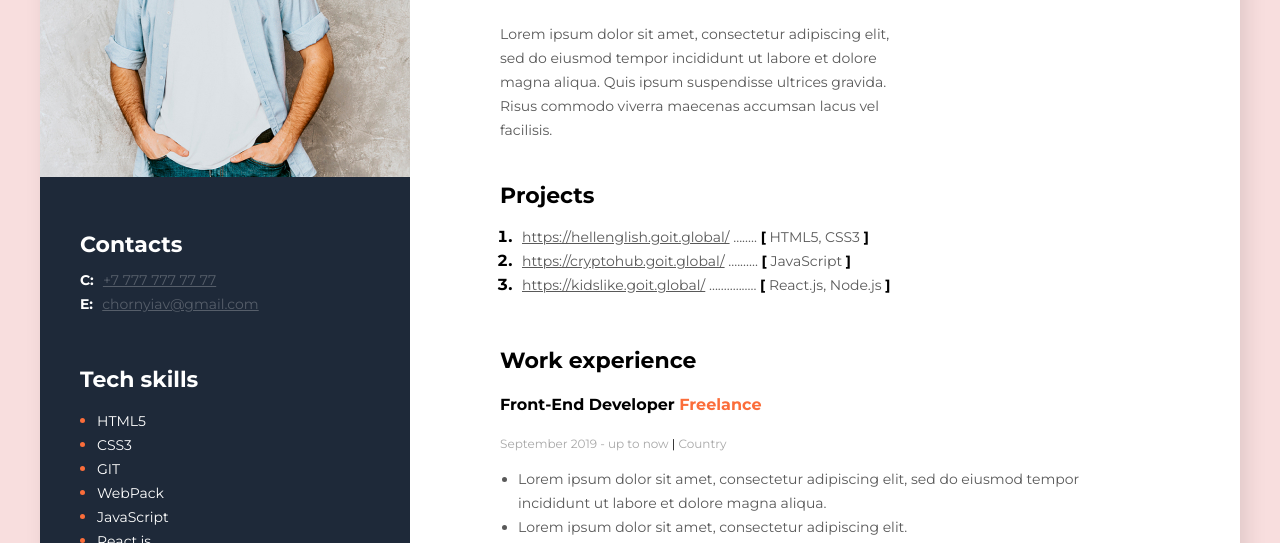
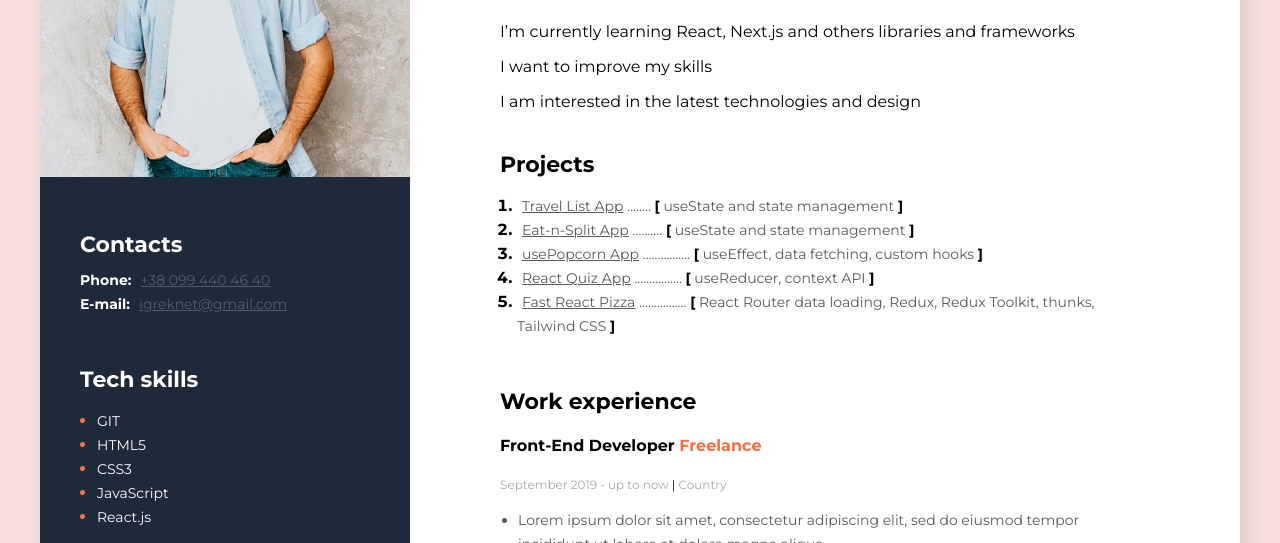
Before and after one commit to igreknet/my-resume, a plain HTML site: page index.html in a window 1280 px wide. Shown: the part 257-800 px from the top of the page. Drawn offline with Linux system fonts and the light colour scheme.

Commit message:
add projects and bio

```diff
--- a/index.html
+++ b/index.html
@@ -1,10 +1,10 @@
-<!DOCTYPE html>
+<!doctype html>
 <html lang="en">
   <head>
     <meta charset="UTF-8" />
     <meta http-equiv="X-UA-Compatible" content="IE=edge" />
     <meta name="viewport" content="width=device-width, initial-scale=1.0" />
-    <title>My resume</title>
+    <title>Nikitin Ihor | My resume</title>
     <link rel="preconnect" href="https://fonts.googleapis.com" />
     <link rel="preconnect" href="https://fonts.gstatic.com" crossorigin />
     <link
@@ -25,9 +25,9 @@
           <h1 class="my-name">Ihor Nikitin</h1>
 
           <p class="about-me-description">
-            Lorem ipsum dolor sit amet, consectetur adipiscing elit, sed do eiusmod tempor
-            incididunt ut labore et dolore magna aliqua. Quis ipsum suspendisse ultrices gravida.
-            Risus commodo viverra maecenas accumsan lacus vel facilisis.
+            <p>I’m currently learning React, Next.js and others libraries and frameworks</p>
+            <p>I want to improve my skills</p>
+            <p>I am interested in the latest technologies and design</p>
           </p>
         </div>
         <!--My projects section-->
@@ -36,12 +36,15 @@
           <ol class="my-projects-list">
             <li class="my-projects-item">
               <span class="my-projects-text">
-                <a href="https://hellenglish.goit.global/" class="my-projects-link"
-                  >https://hellenglish.goit.global/</a
+                <a
+                  target="_blank"
+                  href="https://igreknet.github.io/travel-list/"
+                  class="my-projects-link"
+                  >Travel List App</a
                 >
                 ........
                 <span
-                  ><span class="my-projects-bracket">[</span> HTML5, CSS3
+                  ><span class="my-projects-bracket">[</span> useState and state management
                   <span class="my-projects-bracket">]</span></span
                 >
               </span>
@@ -49,12 +52,15 @@
 
             <li class="my-projects-item">
               <span class="my-projects-text">
-                <a href="https://cryptohub.goit.global/" class="my-projects-link"
-                  >https://cryptohub.goit.global/</a
+                <a
+                  target="_blank"
+                  href="https://igreknet.github.io/eat-n-split-app/"
+                  class="my-projects-link"
+                  >Eat-n-Split App</a
                 >
                 ..........
                 <span
-                  ><span class="my-projects-bracket">[</span> JavaScript
+                  ><span class="my-projects-bracket">[</span> useState and state management
                   <span class="my-projects-bracket">]</span></span
                 >
               </span>
@@ -62,12 +68,48 @@
 
             <li class="my-projects-item">
               <span class="my-projects-text">
-                <a href="https://kidslike.goit.global/" class="my-projects-link"
-                  >https://kidslike.goit.global/</a
+                <a
+                  target="_blank"
+                  href="https://igreknet.github.io/use-popcorn-app/"
+                  class="my-projects-link"
+                  >usePopcorn App</a
                 >
                 ................
                 <span
-                  ><span class="my-projects-bracket">[</span> React.js, Node.js
+                  ><span class="my-projects-bracket">[</span> useEffect, data fetching, custom hooks
+                  <span class="my-projects-bracket">]</span></span
+                >
+              </span>
+            </li>
+
+            <li class="my-projects-item">
+              <span class="my-projects-text">
+                <a
+                  target="_blank"
+                  href="https://igreknet.github.io/react-quiz-app/"
+                  class="my-projects-link"
+                  >React Quiz App</a
+                >
+                ................
+                <span
+                  ><span class="my-projects-bracket">[</span> useReducer, context API
+                  <span class="my-projects-bracket">]</span></span
+                >
+              </span>
+            </li>
+
+            <li class="my-projects-item">
+              <span class="my-projects-text">
+                <a
+                  target="_blank"
+                  href="https://igreknet.github.io/fast-react-pizza"
+                  class="my-projects-link"
+                  >Fast React Pizza</a
+                >
+                ................
+                <span
+                  ><span class="my-projects-bracket">[</span> React Router data loading, Redux,
+                  Redux Toolkit, thunks, Tailwind CSS
                   <span class="my-projects-bracket">]</span></span
                 >
               </span>
@@ -156,12 +198,12 @@
         <div class="contacts-section">
           <h3 class="sidebar-title">Contacts</h3>
           <div>
-            <span class="contacts-section-type">C:</span>
-            <a class="contacts-section-link" href="tel:+77777777777">+7 777 777 77 77</a>
+            <span class="contacts-section-type">Phone:</span>
+            <a class="contacts-section-link" href="tel:+77777777777">+38 099 440 46 40</a>
           </div>
           <div>
-            <span class="contacts-section-type">E:</span>
-            <a class="contacts-section-link" href="mailto:mail@gmail.com">chornyiav@gmail.com</a>
+            <span class="contacts-section-type">E-mail:</span>
+            <a class="contacts-section-link" href="mailto:mail@gmail.com">igreknet@gmail.com</a>
           </div>
         </div>
 
@@ -169,13 +211,11 @@
         <div class="tech-skills-section">
           <h3 class="sidebar-title">Tech skills</h3>
           <ul class="tech-skills-list">
+            <li class="tech-skills-item"><span class="tech-skills-item-text">GIT</span></li>
             <li class="tech-skills-item"><span class="tech-skills-item-text">HTML5</span></li>
             <li class="tech-skills-item"><span class="tech-skills-item-text">CSS3</span></li>
-            <li class="tech-skills-item"><span class="tech-skills-item-text">GIT</span></li>
-            <li class="tech-skills-item"><span class="tech-skills-item-text">WebPack</span></li>
             <li class="tech-skills-item"><span class="tech-skills-item-text">JavaScript</span></li>
             <li class="tech-skills-item"><span class="tech-skills-item-text">React.js</span></li>
-            <li class="tech-skills-item"><span class="tech-skills-item-text">Node.js</span></li>
           </ul>
         </div>
 
```
